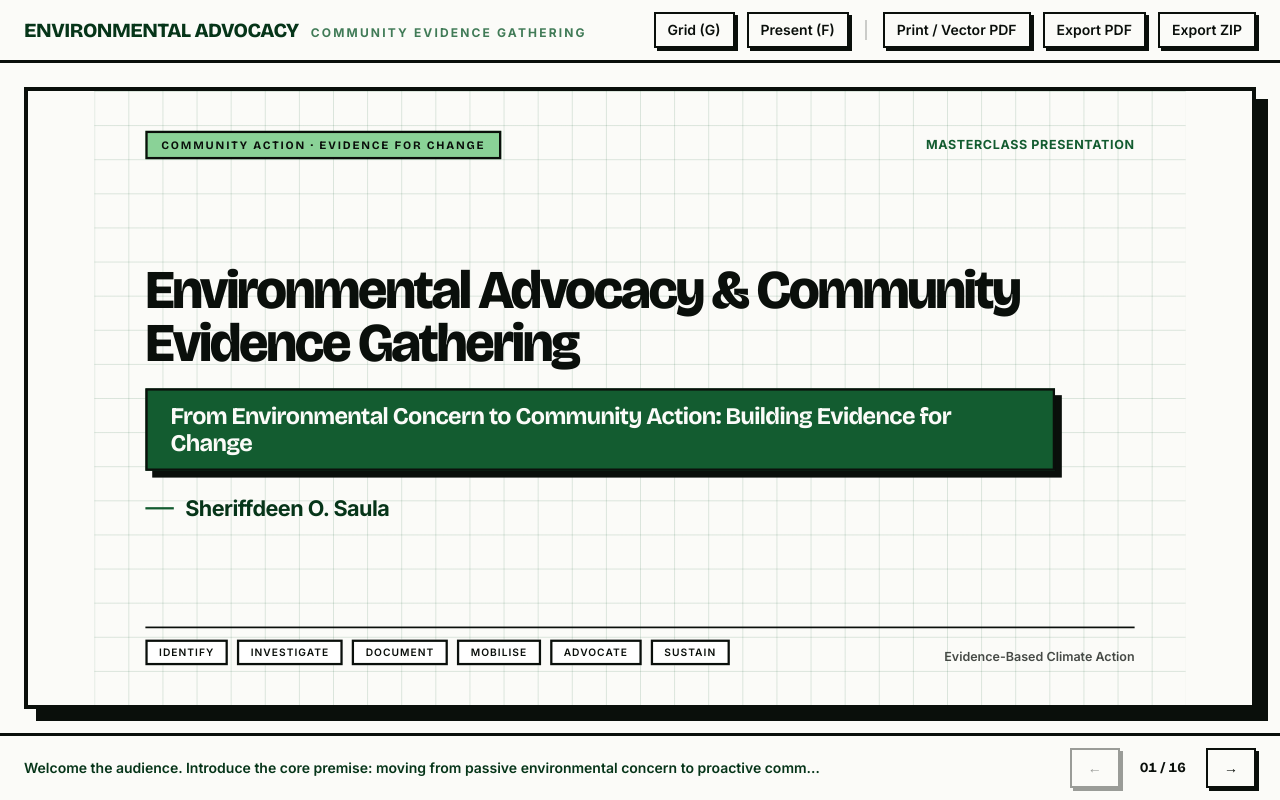
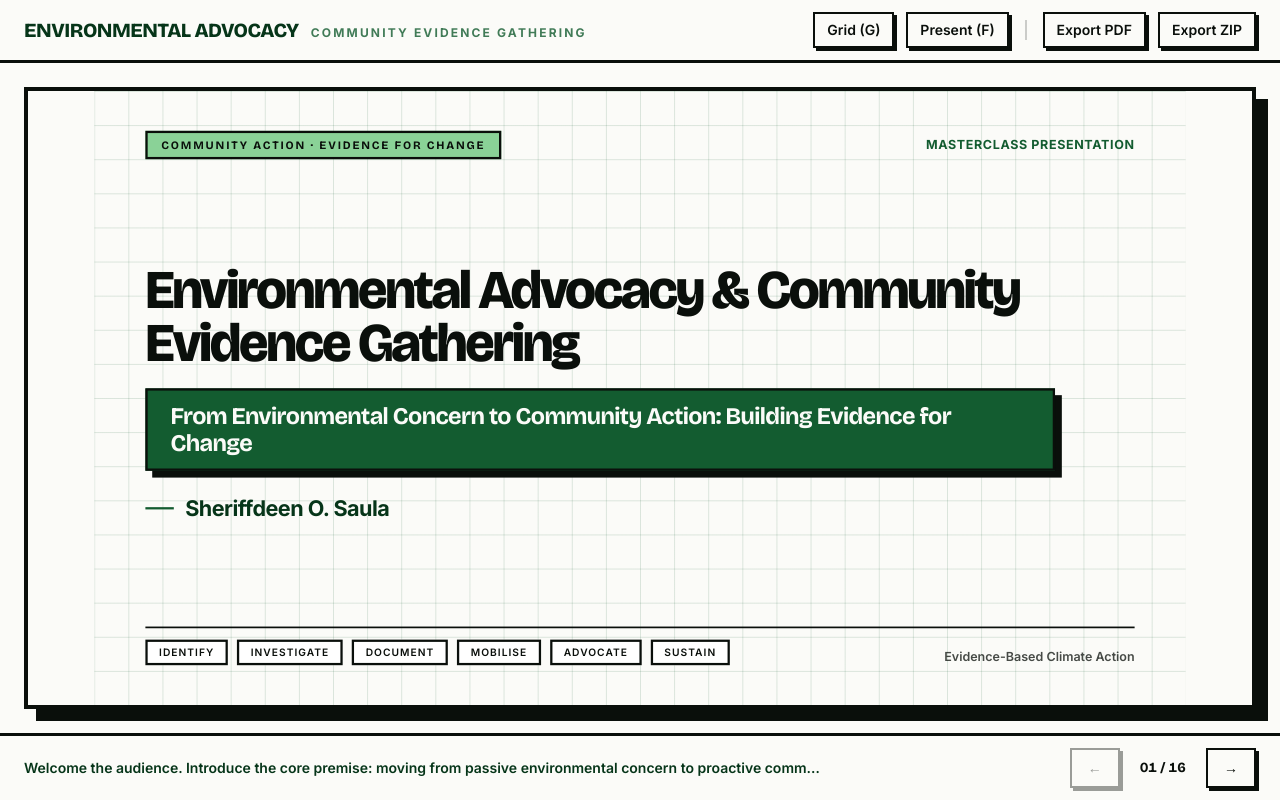
Before and after one commit to SalamBhai/env-training, a React (Vite) app: page / in a window 1280 px wide. Built offline with nearby package versions, Linux system fonts and the light colour scheme.

Commit message:
Remove Print / Vector PDF button from navigation and mobile menu

```diff
--- a/src/App.tsx
+++ b/src/App.tsx
@@ -4,7 +4,6 @@ import { slides } from "@/components/deck/slides";
 import {
   downloadAllPngsZip,
   downloadPdf,
-  printVectorPdf,
 } from "@/components/deck/exportDeck";
 
 export function App() {
@@ -103,12 +102,6 @@ export function App() {
           </button>
           <span className="mx-1 h-5 w-[2px] bg-ink/20" />
           <button
-            className="deck-ui-btn px-3 py-1.5 text-sm font-semibold"
-            onClick={() => printVectorPdf()}
-          >
-            Print / Vector PDF
-          </button>
-          <button
             className="deck-ui-btn px-3 py-1.5 text-sm font-semibold bg-mint"
             disabled={!!busy}
             onClick={() =>
@@ -180,15 +173,6 @@ export function App() {
                   Present Mode
                 </button>
                 <div className="my-1 border-t border-ink/20" />
-                <button
-                  className="w-full text-left px-3 py-2 text-sm font-semibold hover:bg-mint"
-                  onClick={() => {
-                    printVectorPdf();
-                    setMobileMenuOpen(false);
-                  }}
-                >
-                  Print / Vector PDF
-                </button>
                 <button
                   className="w-full text-left px-3 py-2 text-sm font-semibold hover:bg-mint"
                   disabled={!!busy}
```
Also changed, not shown: 1 other file (tests, documents, lock files or other folders).
